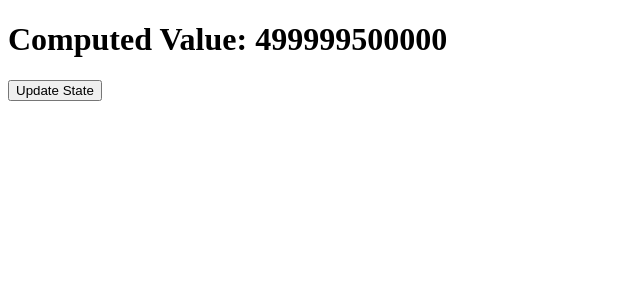
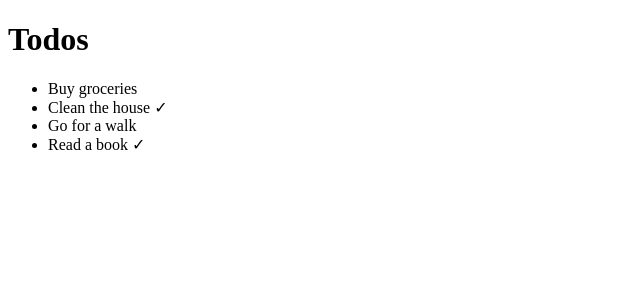
Before and after one commit to githubscientist/fsdwdtb11, a React (Vite) app in the folder client/: page / in a window 1280 px wide. Shown: the top 300 px of the page, without its empty margins (0-640 px from the left). Built offline with nearby package versions, Linux system fonts and the light colour scheme.

Commit message:
conditional rendering --using if statement

```diff
--- a/client/src/App.jsx
+++ b/client/src/App.jsx
@@ -1,23 +1,42 @@
-import { useMemo, useState } from "react";
+import TodoItem from "./components/TodoItem";
+
+const todos = [
+  {
+    id: 1,
+    text: 'Buy groceries',
+    completed: false
+  },
+  {
+    id: 2,
+    text: 'Clean the house',
+    completed: true
+  },
+  {
+    id: 3,
+    text: 'Go for a walk',
+    completed: false
+  },
+  {
+    id: 4,
+    text: 'Read a book',
+    completed: true
+  }
+];
 
 const App = () => {
-
-  const [state, setState] = useState(0);
-
-  let computedValue = useMemo(() => {
-    let sum = 0;
-
-    for (let i = 0; i < 1000000; i++) {
-      sum += i;
-    }
-
-    return sum + state;
-  }, [state]);
-
   return (
     <div>
-      <h1>Computed Value: {computedValue}</h1>
-      <button onClick={() => setState(state + 1)}>Update State</button>
+      <h1>Todos</h1>
+      <ul>
+        {
+          todos.map(todo => (
+            <TodoItem
+              key={todo.id}
+              todo={todo}
+            />
+          ))
+        }
+      </ul>
     </div>
   )
 }
--- /dev/null
+++ b/client/src/components/TodoItem.jsx
@@ -0,0 +1,9 @@
+const TodoItem = ({ todo }) => {
+    if (todo.completed) {
+        return <li>{todo.text} {'✓'}</li>
+    }
+
+    return <li>{todo.text}</li>
+}
+
+export default TodoItem;
```
Also changed, not shown: client/src/reducers/countReducer.js (deleted, +0 -34 lines).
